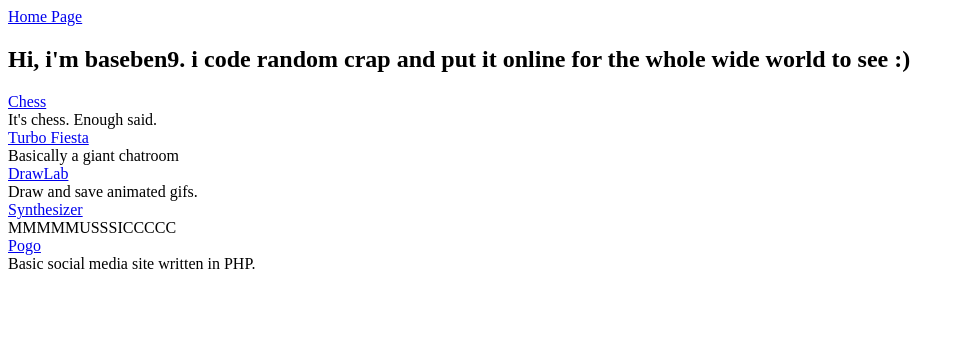
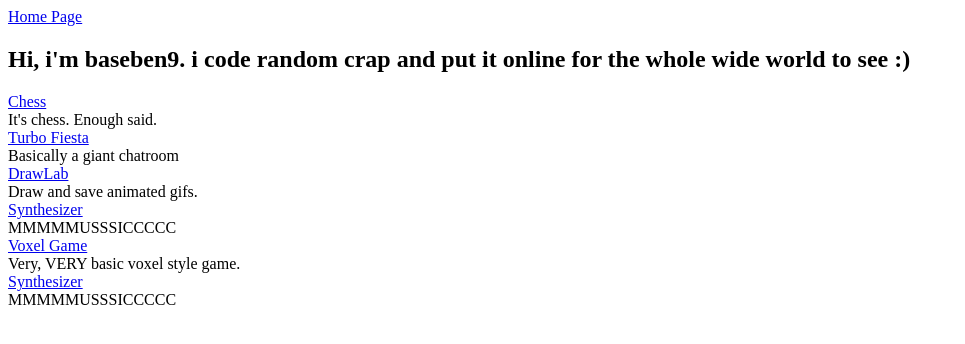
Before and after one commit to baseben9/baseben-gitsite, a plain HTML site: page index.html in a window 1280 px wide. Shown: the whole page, without its empty margins (0-965 px from the left). Drawn offline with Linux system fonts and the light colour scheme.

Commit message:
Update index.html

```diff
--- a/index.html
+++ b/index.html
@@ -18,9 +18,13 @@ Draw and save animated gifs.
     <a href="https://baseben9.github.io/crazsynth">Synthesizer</a>
 <br>
 MMMMMUSSSICCCCC
-    <br>
-    <a href="pogomedia.tk">Pogo</a>
+       <br>
+    <a href="https://baseben9.github.io/online-minecraft-clone">Voxel Game</a>
 <br>
-Basic social media site written in PHP.
+Very, VERY basic voxel style game.
+        <br>
+    <a href="https://baseben9.github.io/crazsynth">Synthesizer</a>
+<br>
+MMMMMUSSSICCCCC
                                              </body>
 </html>
```
